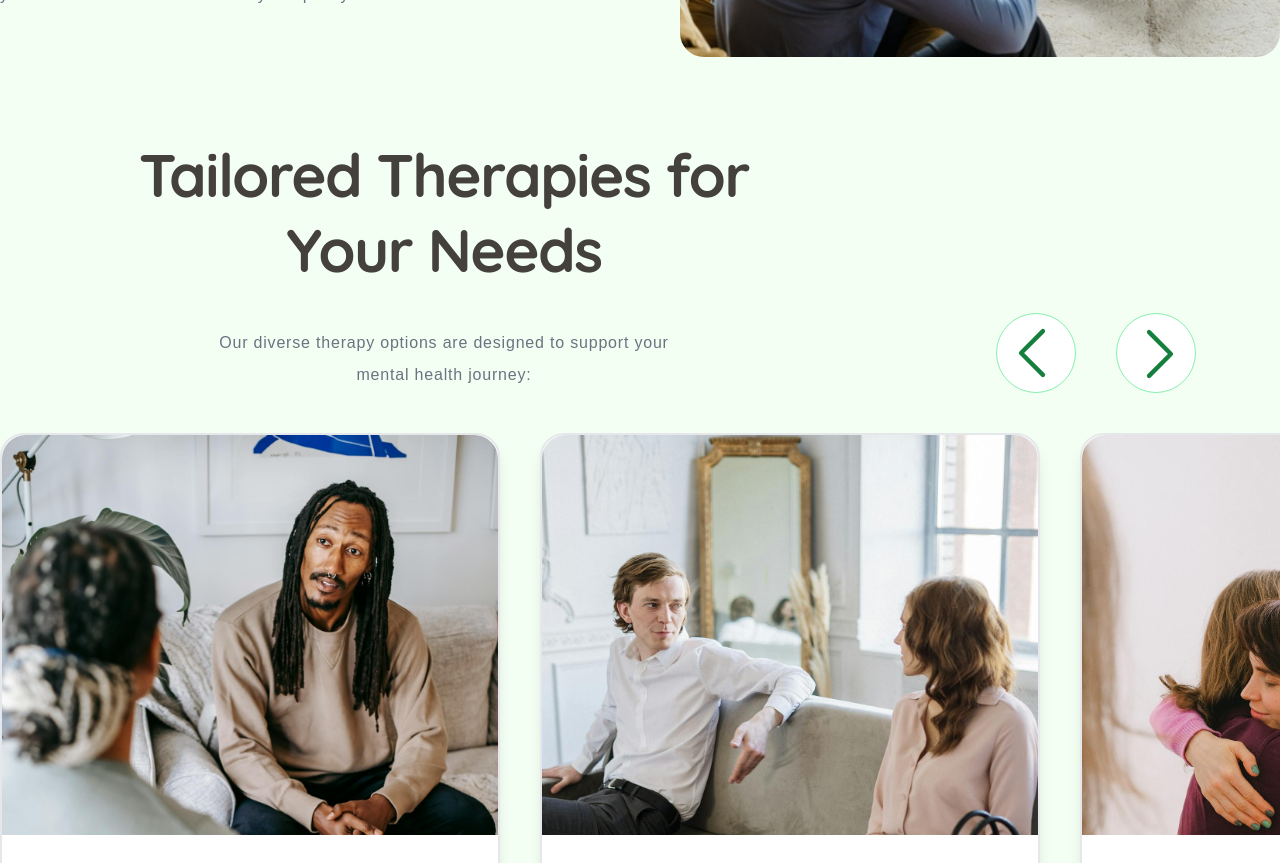
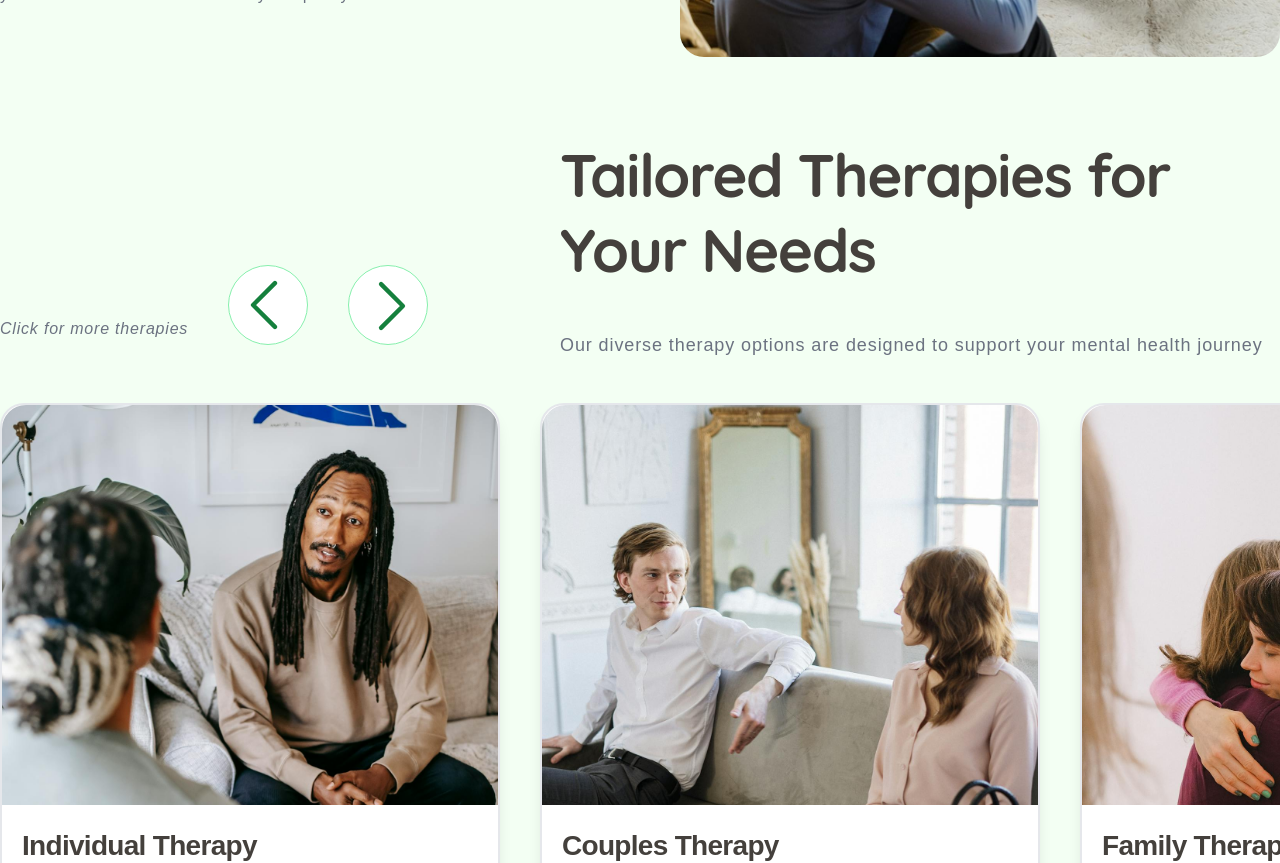
Before and after one commit to Quincy-Fer/Harmony-Therapy-Website, a React (Vite) app: page / in a window 1280 px wide. Shown: the part 1640-2503 px from the top of the page. Built offline with nearby package versions, Linux system fonts and the light colour scheme.

Commit message:
Adjust layout therapy section

```diff
--- a/src/Sections/Team.jsx
+++ b/src/Sections/Team.jsx
@@ -46,7 +46,7 @@ const Team = () => {
 
             <p
               className="font-nunito max-w-[640px]  text-gray-600 tracking-wide
-          text-balance text-lg italic mt-20"
+          text-balance text-lg italic mt-24"
             >
               Click an image below to learn more about our therapists
             </p>
@@ -61,7 +61,7 @@ const Team = () => {
         </div>
       </div>
       {/* IMAGES map */}
-      <div className="flex justify-start gap-20 mt-5 ">
+      <div className="flex justify-start gap-20 mt-10 ">
         {TEAM.map((item) => (
           <TeamCard key={item.key} imgURL={item.imgURL} alt={item.alt} />
         ))}
--- a/src/Sections/Therapies.jsx
+++ b/src/Sections/Therapies.jsx
@@ -4,24 +4,16 @@ import TherapyCard from "../Components/TherapyCard";
 const Therapies = () => {
   return (
     <section className="max-w-[1440px] mx-auto pt-20" id="therapies">
-      <div className="flex justify-center gap-48">
-        <div className="flex flex-col items-center">
-          <h2
-            className="text-stone-700 text-[60px] max-w-[720px] font-bold font-quicksand
-         leading-tight tracking-tight text-center"
+      <div className="flex justify-between ">
+        {" "}
+        {/* SVG DIV */}
+        <div className=" flex gap-10 mt-32 ">
+          <p
+            className="font-nunito text-base text-gray-500 tracking-wider leading-loose
+          mt-12 italic"
           >
-            Tailored Therapies for Your Needs
-          </h2>
-          <p
-            className="font-nunito max-w-[500px] text-base text-gray-500 tracking-wider leading-loose
-          mt-10 text-center"
-          >
-            Our diverse therapy options are designed to support your mental
-            health journey:
+            Click for more therapies
           </p>
-        </div>
-        {/* SVG DIV */}
-        <div className="flex flex-row gap-10 mt-44">
           <div
             className="flex bg-white h-20 w-20 rounded-full border hover:cursor-pointer border-green-300
            hover:bg-green-600 transition-all "
@@ -61,6 +53,21 @@ const Therapies = () => {
             </svg>
           </div>
         </div>
+        <div className="flex flex-col ">
+          <h2
+            className="text-stone-700 text-[60px] max-w-[720px] font-bold font-quicksand
+         leading-tight tracking-tight "
+          >
+            Tailored Therapies for Your Needs
+          </h2>
+          <p
+            className="font-nunito text-lg text-gray-500 tracking-wider leading-loose
+          mt-10 "
+          >
+            Our diverse therapy options are designed to support your mental
+            health journey
+          </p>
+        </div>
       </div>
       {/* Cards */}
       <div className="flex overflow-x-auto gap-10 hide-scrollbar">
```
